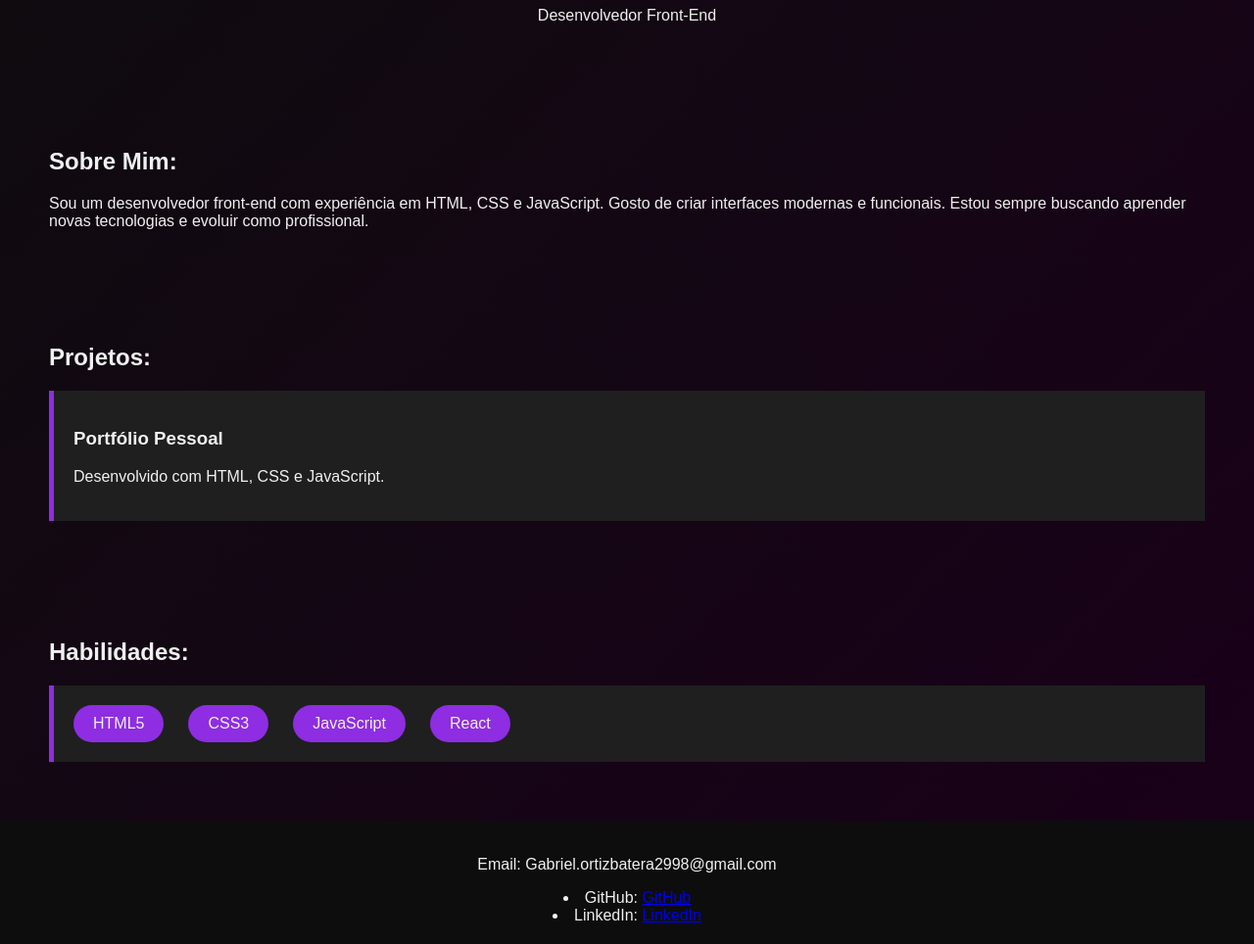
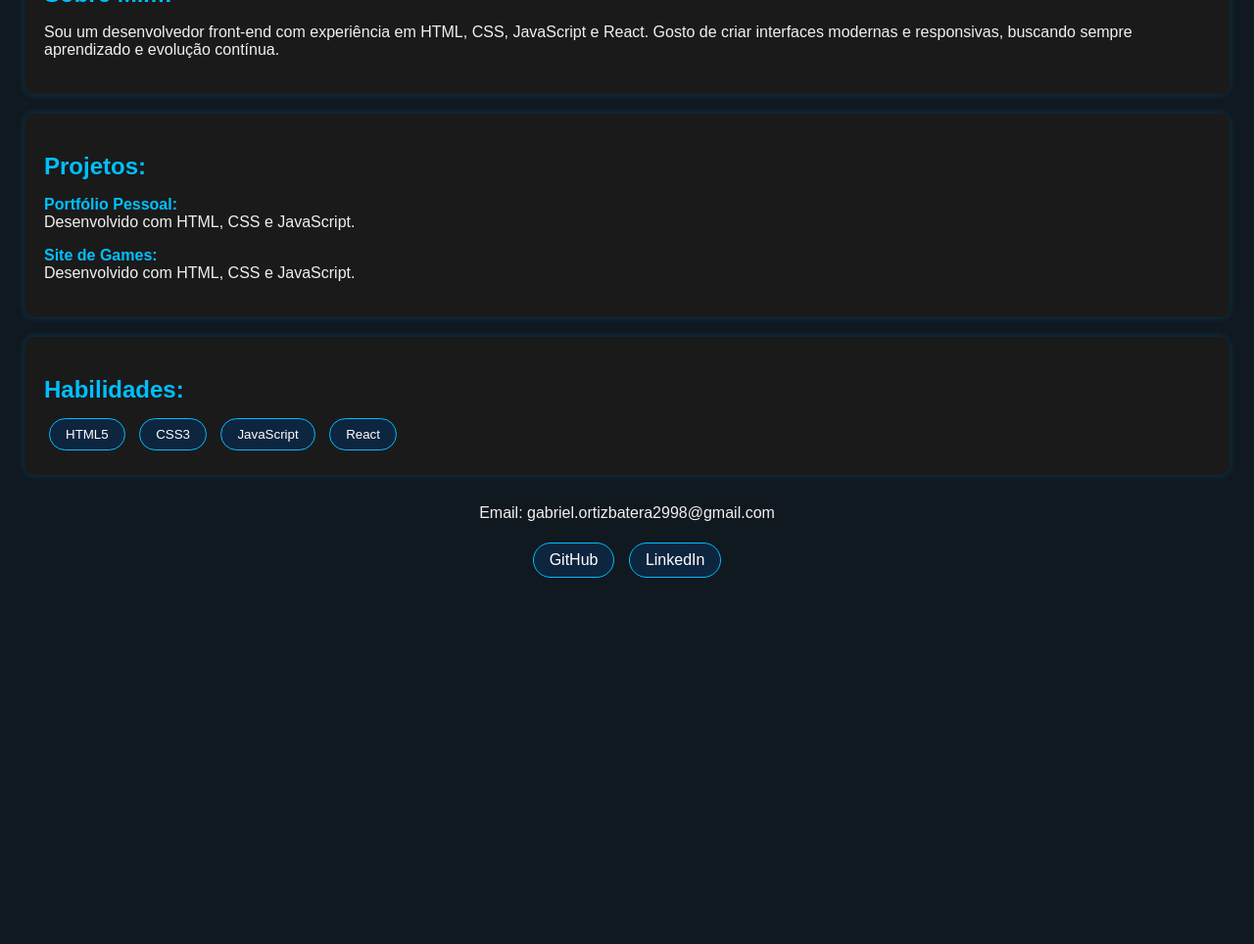
Before and after one commit to Gaboortiz/meu-portfolio, a plain HTML site: page portfolio/index.html in a window 1280 px wide. Shown: the part 368-1332 px from the top of the page at 98% size. After the commit the page ends 988 px from the top, so only its background shows below. Drawn offline with Linux system fonts and the light colour scheme.

Commit message:
Atualização portfólio

```diff
--- a/portfolio/index.html
+++ b/portfolio/index.html
@@ -1,95 +1,48 @@
-<!-- <!DOCTYPE html>
-<html lang="en">
+<!DOCTYPE html>
+<html lang="pt-BR">
 <head>
   <meta charset="UTF-8">
-  <meta name="viewport" content="width=device-width, initial-scale=1.0">
-  <title>Meu Portfólio</title>
-  <link rel="stylesheet" href="style.css" />
-</head>
-<body>
-  <header>
-    <h1>Olá, eu sou Gabriel Ortiz de Oliveira</h1>
-    <p>Desenvolvedor Front-End</p>
-  </header>
-
-  <section id="sobre">
-  <h2>Sobre mim:</h2>
-  <p><p>Sou um desenvolvedor front-end com experiência em HTML, CSS e JavaScript. Gosto de criar interfaces modernas e funcionais. Estou sempre buscando aprender novas tecnologias e evoluir como profissional.</p>
-</p>
-  </section>
-
-  <section id="projetos">
-    <h2>Projeto:</h2>
-    <div class="card-container">
-      <div class="card" onclick="toggleCard(this)">
-        <h3>Portfólio pessoal</h3>
-        <p class="hidden">Um site feito com HTML, CSS e JavaScript para apresentar meu projeto e minhas habilidades.</p>
-      </div>
-    </div>
-  </section>
-
-  <section id="contato">
-    <h2>Você pode me encontrar em:</h2>
-    <ul>
-      <li>Email: <a href="Gabriel.ortizbatera2998@gmail.com" target="_blank">Gabriel.ortizbatera2998@gmail.com</a></li>
-      <li>GitHub: <a href="https://github.com/Gaboortiz" target="_blank">Gaboortiz</a></li>
-      <li>LinkedIn: <a href="https://www.linkedin.com/in/gabriel-ortiz-de-oliveira-579503271" target="_blank">Gabriel Ortiz de Oliveira</a>
-      </li>
-    </ul>
-  </section>
-
-  <footer>
-    <p>&copy; 2025 Gabriel Ortiz. Todos os direitos reservados.</p>
-  </footer>
-
-  <script src="script.js"></script>
-</body>
-</html> -->
-
-<!DOCTYPE html>
-<html lang="pt-br">
-<head>
-  <meta charset="UTF-8">
-  <meta name="viewport" content="width=device-width, initial-scale=1.0">
   <title>Portfólio | Gabriel Ortiz</title>
   <link rel="stylesheet" href="style.css">
 </head>
 <body>
-  <header>
-    <img src="img/gabriel-ortiz.jpg2.jpg" alt="Foto de Gabriel Ortiz" class="perfil">
+  <div class="profile">
+    <img src="img/gabriel-ortiz.jpg.jpg" alt="Gabriel Ortiz" class="profile-pic">
     <h1>Gabriel Ortiz de Oliveira</h1>
-    <p>Desenvolvedor Front-End</p>
-  </header>
+    <p class="subtitle">Desenvolvedor Front-End</p>
+  </div>
 
-  <section class="sobre">
+  <div class="card">
     <h2>Sobre Mim:</h2>
-    <p>Sou um desenvolvedor front-end com experiência em HTML, CSS e JavaScript. Gosto de criar interfaces modernas e funcionais. Estou sempre buscando aprender novas tecnologias e evoluir como profissional.</p>
-  </section>
+    <p>Sou um desenvolvedor front-end com experiência em HTML, CSS, JavaScript e React. Gosto de criar interfaces modernas e responsivas, buscando sempre aprendizado e evolução contínua.</p>
+  </div>
 
-  <section class="projetos">
+  <div class="card">
     <h2>Projetos:</h2>
-    <div class="card">
-      <h3>Portfólio Pessoal</h3>
-      <p>Desenvolvido com HTML, CSS e JavaScript.</p>
+    <p>
+      <strong onclick="mostrarTecnologias('Portfólio Pessoal')" class="projeto">Portfólio Pessoal:</strong><br>
+      Desenvolvido com HTML, CSS e JavaScript.
+    </p>
+    <p>
+      <strong onclick="mostrarTecnologias('Site de Games')" class="projeto">Site de Games:</strong><br>
+      Desenvolvido com HTML, CSS e JavaScript.
+    </p>
+  </div>
+
+  <div class="card">
+    <h2>Habilidades:</h2>
+    <div class="skills">
+      <button>HTML5</button>
+      <button>CSS3</button>
+      <button>JavaScript</button>
+      <button>React</button>
     </div>
-  </section>
-
-  <section class="habilidades">
-    <h2>Habilidades:</h2>
-    <ul>
-      <li>HTML5</li>
-      <li>CSS3</li>
-      <li>JavaScript</li>
-      <li>React</li>
-    </ul>
-  </section>
+  </div>
 
   <footer>
-    <p>Email: Gabriel.ortizbatera2998@gmail.com</p>
-    <li>GitHub: <a href="https://github.com/Gaboortiz" target="_blank">GitHub</a></li>
-      <li>LinkedIn: <a href="https://www.linkedin.com/in/gabriel-ortiz-de-oliveira-579503271" target="_blank">LinkedIn</a>
-      </li>
-    </ul>
+    <p>Email: gabriel.ortizbatera2998@gmail.com</p>
+    <a href="https://github.com/Gaboortiz" class="icon-button">GitHub</a>
+    <a href="http://linkedin.com/in/gabriel-ortiz-de-oliveira-579503271" class="icon-button">LinkedIn</a>
   </footer>
 
   <script src="script.js"></script>
--- a/portfolio/script.js
+++ b/portfolio/script.js
@@ -1,11 +1,9 @@
-// function toggleCard(cardElement) {
-//     const para = cardElement.querySelector("p");
-//     if (para.classList.contains("hidden")) {
-//       para.classList.remove("hidden");
-//     } else {
-//       para.classList.add("hidden");
-//     }
-//   }
+function mostrarTecnologias(projeto) {
+  let tecnologias = "Este projeto foi desenvolvido com HTML, CSS e JavaScript.";
 
+  if (projeto === "Site de Games") {
+    tecnologias += "\nObs: Futuramente pretendo integrar mais funcionalidades em JavaScript.";
+  }
 
-console.log("Portfólio carregado!");
+  alert("Tecnologias utilizadas em: " + projeto + "\n\n" + tecnologias);
+}
--- a/portfolio/style.css
+++ b/portfolio/style.css
@@ -1,157 +1,79 @@
-/* * {
+body {
+  background-color: #101820;
+  color: #f0f0f0;
+  font-family: 'Arial', sans-serif;
   margin: 0;
-  padding: 0;
-  box-sizing: border-box;
-  font-family: 'Arial', sans-serif;
+  padding: 25px;
 }
 
-body {
-  background-color: #0f0f0f;
-  color: #f0f0f0;
-  line-height: 1.6;
-  padding: 20px;
-}
-
-header {
+.profile {
   text-align: center;
-  margin-bottom: 40px;
-  animation: fadeIn 2s ease;
-}
-
-nav ul {
-  display: flex;
-  justify-content: center;
-  list-style: none;
   margin-bottom: 30px;
 }
 
-nav ul li {
-  margin: 0 15px;
+.profile-pic {
+  width: 145px;
+  height: 140px;
+  border-radius: 50%;
+  border: 4px solid #00bfff;
 }
 
-nav a {
-  color: #a0c4ff;
-  text-decoration: none;
-  transition: color 0.3s;
-}
-
-nav a:hover {
-  color: #ffb703;
-}
-
-section {
-  margin-bottom: 50px;
-  padding: 20px;
-  background-color: #1a1a1a;
-  border-radius: 10px;
-  box-shadow: 0 0 15px rgba(255, 255, 255, 0.05);
-  transition: tranform 0.3s;
-}
-
-section:hover {
-  transform: scale(1.02);
-}
-
-.card-container {
-  display: flex;
-  gap: 20px;
-  flex-wrap: wrap;
+.subtitle {
+  font-size: 18px;
+  color: #00bfff;
 }
 
 .card {
-  background-color: #222;
+  background-color: #1a1a1a;
   padding: 20px;
   border-radius: 10px;
-  flex: 1;
-  min-width: 200px;
-  cursor: pointer;
-  box-shadow: 0 0 10px rgba(255,255,255, 0.05);
-  transition: background-color 0.3s, tranform 0.3s;
+  margin-bottom: 20px;
+  box-shadow: 0 0 8px rgba(0, 191, 255, 0.2);
 }
 
-.card:hover {
-  background-color: #333;
-  transform: scale(1.05);
+.card h2 {
+  color: #00bfff;
+  margin-bottom: 10px;
 }
 
-.hidden {
-  display: none;
-  margin-top: 10px;
-  color: #ccc;
+.skills button {
+  background-color: #0d253f;
+  color: #fff;
+  border: 1px solid #00bfff;
+  border-radius: 20px;
+  padding: 8px 16px;
+  margin: 5px;
+  cursor: pointer;
+  transition: 0.3s;
+}
+
+.skills button:hover {
+  background-color: #00bfff;
+  color: #101820;
 }
 
 footer {
   text-align: center;
-  margin-top: 40px;
-  color: #666;
+  margin-top: 30px;
 }
 
-@keyframes fadeIn {
-  from { opacity: 0; transform: translateY(-20px); }
-  to { opacity: 1; transform: translateY(0); }
-} */
-
-body {
-  margin: 0;
-  font-family: 'Arial', sans-serif;
-  background: linear-gradient(135deg, #0d0d0d, #1a001a);
-  color: #f0f0f0;
+.icon-button {
+  display: inline-block;
+  background-color: #0d253f;
+  color: #fff;
+  border: 1px solid #00bfff;
+  border-radius: 20px;
+  padding: 8px 16px;
+  margin: 5px;
+  text-decoration: none;
 }
 
-header {
-  text-align: center;
-  padding: 50px 20px;
+.icon-button:hover {
+  background-color: #00bfff;
+  color: #101820;
 }
 
-.perfil {
-  width: 215px;
-  height: 215px;
-  border-radius: 50%;
-  border: 3.5px solid #8e2de2;
-  margin-bottom: 20px;
+.projeto {
+  color: #00bfff;
+  cursor: pointer;
 }
-
-h1 {
-  color: #8e2de2;
-}
-
-section {
-  padding: 40px 50px;
-}
-
-.projetos .card {
-  background: #1f1f1f;
-  padding: 20px;
-  margin-bottom: 20px;
-  border-left: 5px solid #8e2de2;
-  transition: 0.3s;
-}
-
-.projetos .card:hover {
-  background: #2a0033;
-}
-
-.habilidades ul {
-  list-style: none;
-  padding: 0;
-  display: flex;
-  gap: 25px;
-  flex-wrap: wrap;
-  background: #1f1f1f;
-  padding: 20px;
-  margin-bottom: 20px;
-  border-left: 5px solid #8e2de2;
-  transition: 0.3s;
-}
-
-.habilidades li {
-  background: #8e2de2;
-  padding: 10px 20px;
-  border-radius: 20px;
-}
-
-footer {
-  text-align: center;
-  padding: 20px;
-  background: #0d0d0d;
-}
```
Also changed, not shown: portfolio/img/gabriel-ortiz.jpg.jpg.
